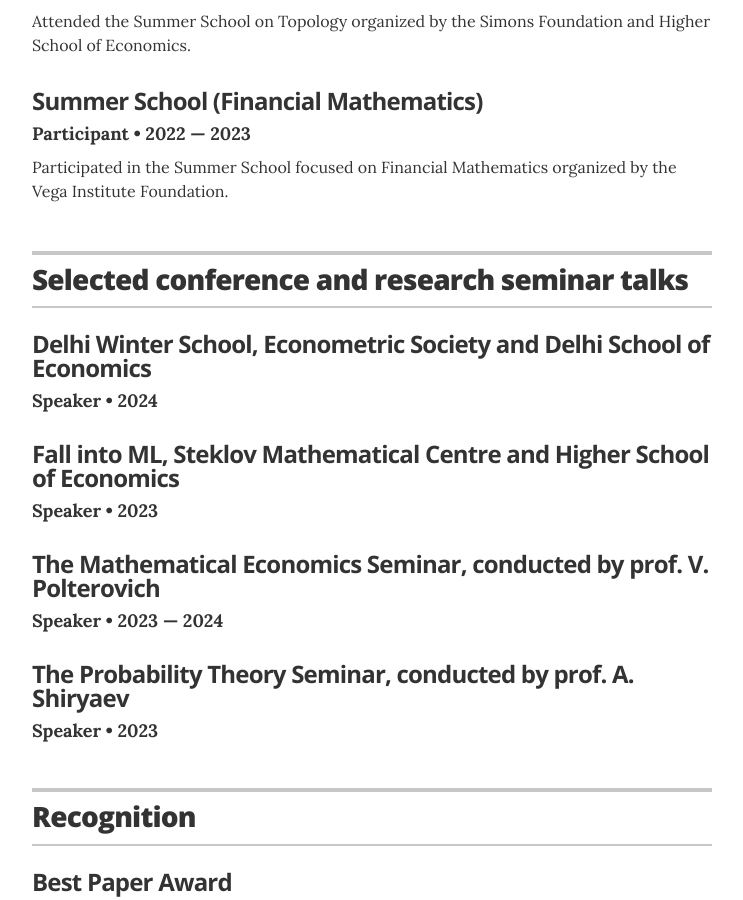
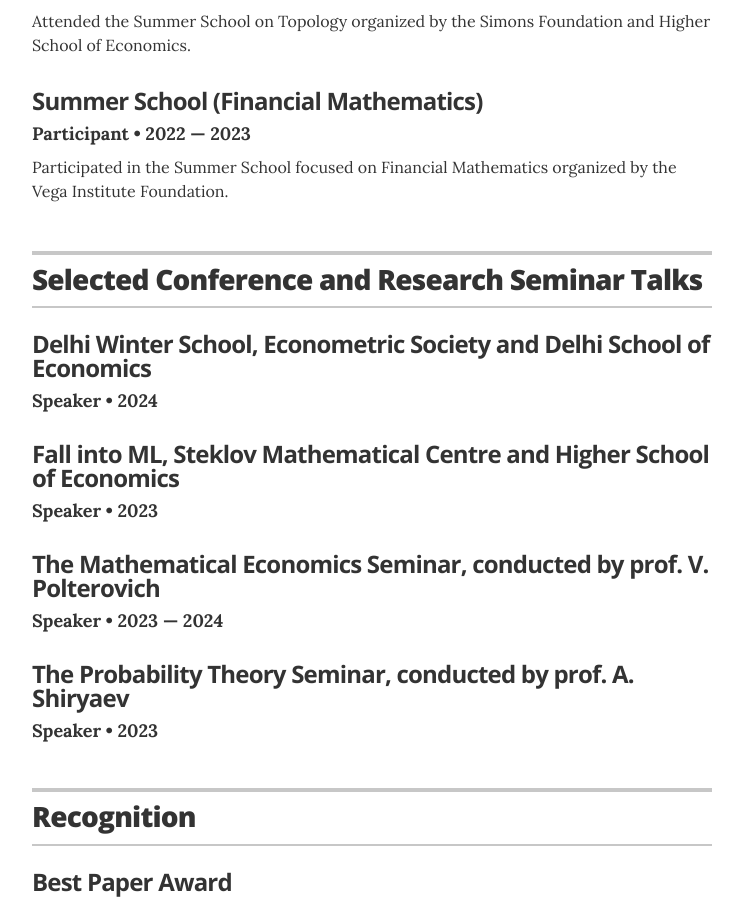
Before and after one commit to MikitchukMarina/MikitchukMarina.github.io, a Jekyll site: the page built from index.html, in a window 1280 px wide and 900 px high, scrolled down 2486 px. Shown: the whole window, without its empty margins (268-1011 px from the left). Built offline with Jekyll 4.4.1, drawn with Linux system fonts in a browser that asks for light colours.

```diff
--- a/_layouts/resume.html
+++ b/_layouts/resume.html
@@ -181,7 +181,7 @@
       <section class="content-section">
 
         <header class="section-header">
-          <h2>Selected conference and research seminar talks</h2>
+          <h2>Selected Conference and Research Seminar Talks</h2>
         </header>
 
         {% for association in site.data.associations %}
```
